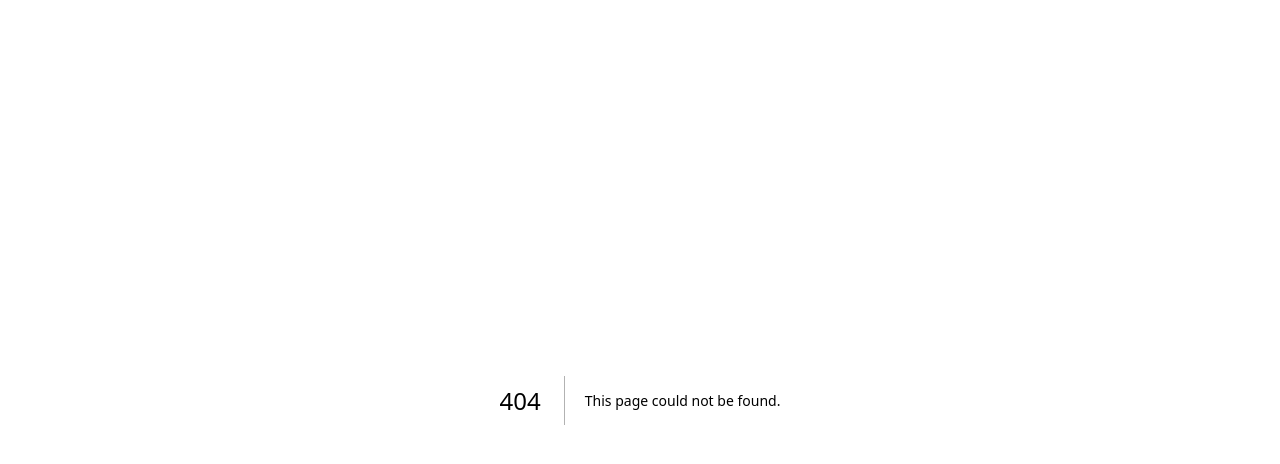
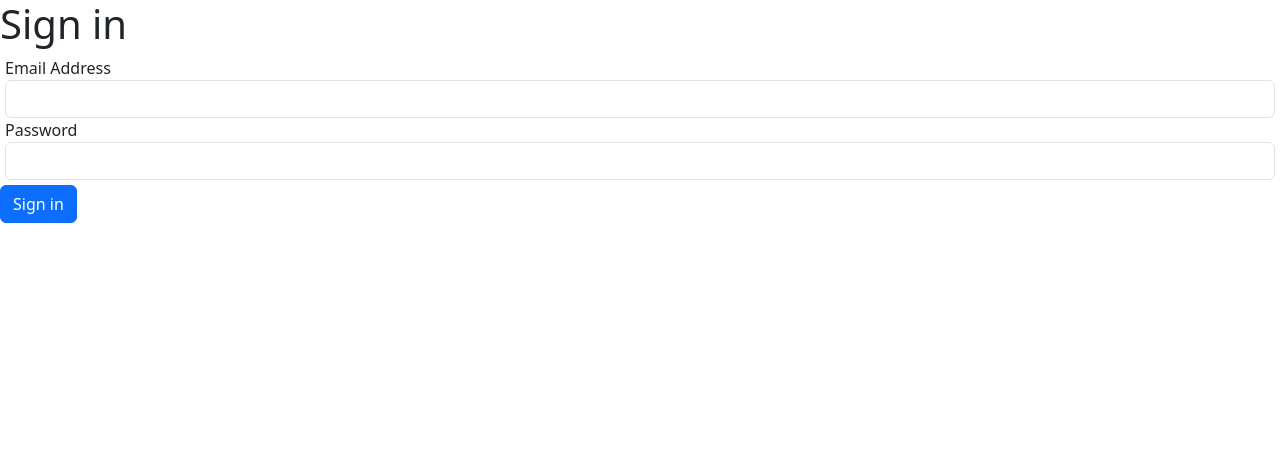
Before and after one commit to Chocorama/ticketing-client, a Next.js app: page /auth/signin in a window 1280 px wide. Before the commit this address had no page. Shown: the top 464 px of the page. Built offline with nearby package versions, Linux system fonts and the light colour scheme.

Commit message:
duplicate signup function to be signin function

```diff
--- /dev/null
+++ b/pages/auth/signin.js
@@ -0,0 +1,52 @@
+import { useEffect, useState } from 'react';
+import Router from 'next/router';
+import useRequest from '../../hooks/use-request';
+
+export default () => {
+  const [email, setEmail] = useState('');
+  const [password, setPassword] = useState('');
+  const { doRequest, errors } = useRequest({
+    url: '/api/users/signin',
+    method: 'post',
+    body: {
+      email,
+      password,
+    },
+    onSuccess: () => {
+      Router.push('/');
+    },
+  });
+
+  const onSubmit = async (e) => {
+    e.preventDefault();
+
+    doRequest();
+  };
+
+  return (
+    <form onSubmit={onSubmit}>
+      <h1>Sign in</h1>
+      <div style={{ margin: '5px' }}>
+        <div className='form-group'>
+          <label htmlFor=''>Email Address</label>
+          <input
+            value={email}
+            onChange={(e) => setEmail(e.target.value)}
+            className='form-control'
+          />
+        </div>
+        <div className='form-group'>
+          <label htmlFor=''>Password</label>
+          <input
+            value={password}
+            onChange={(e) => setPassword(e.target.value)}
+            type='password'
+            className='form-control'
+          />
+        </div>
+      </div>
+      {errors}
+      <button className='btn btn-primary'>Sign in</button>
+    </form>
+  );
+};
```
